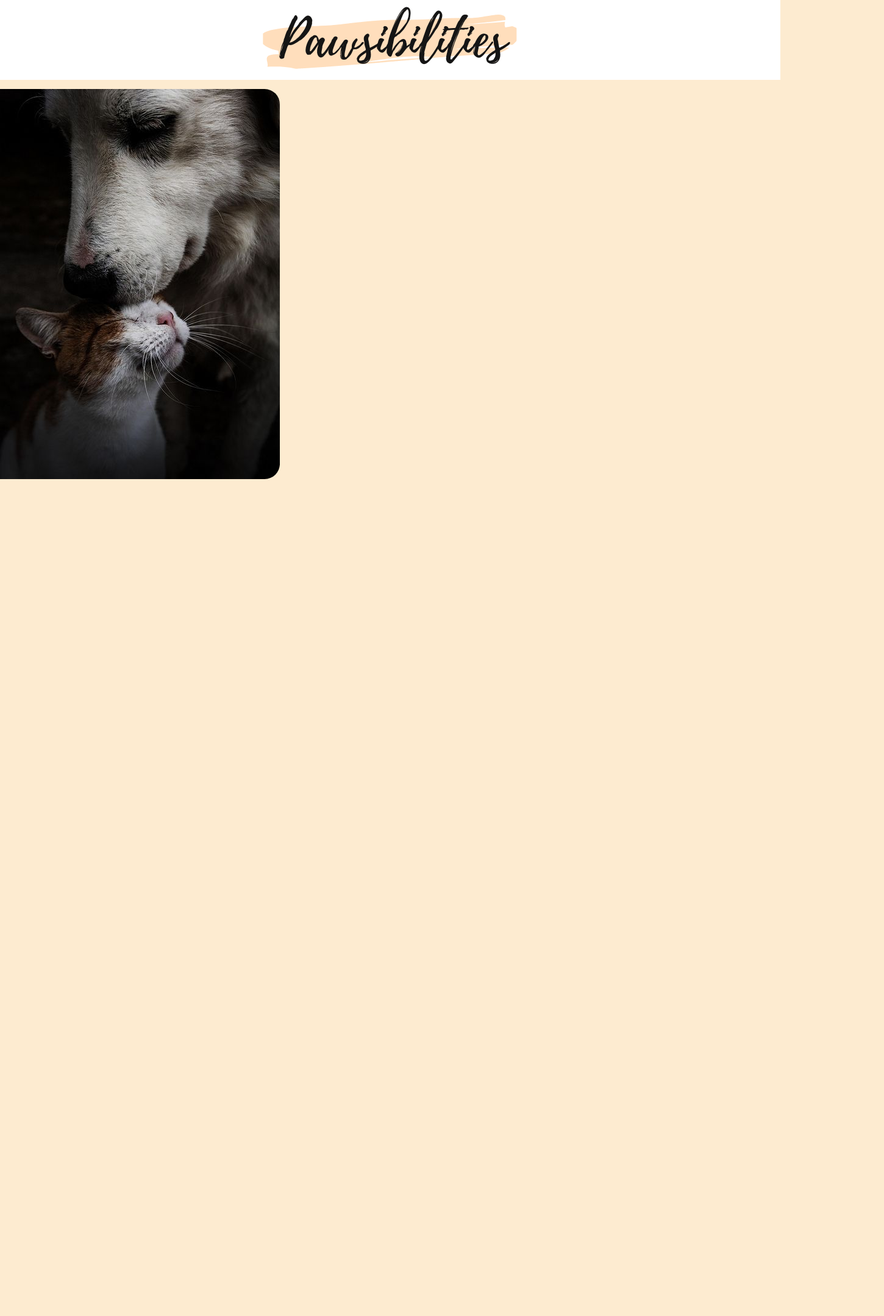
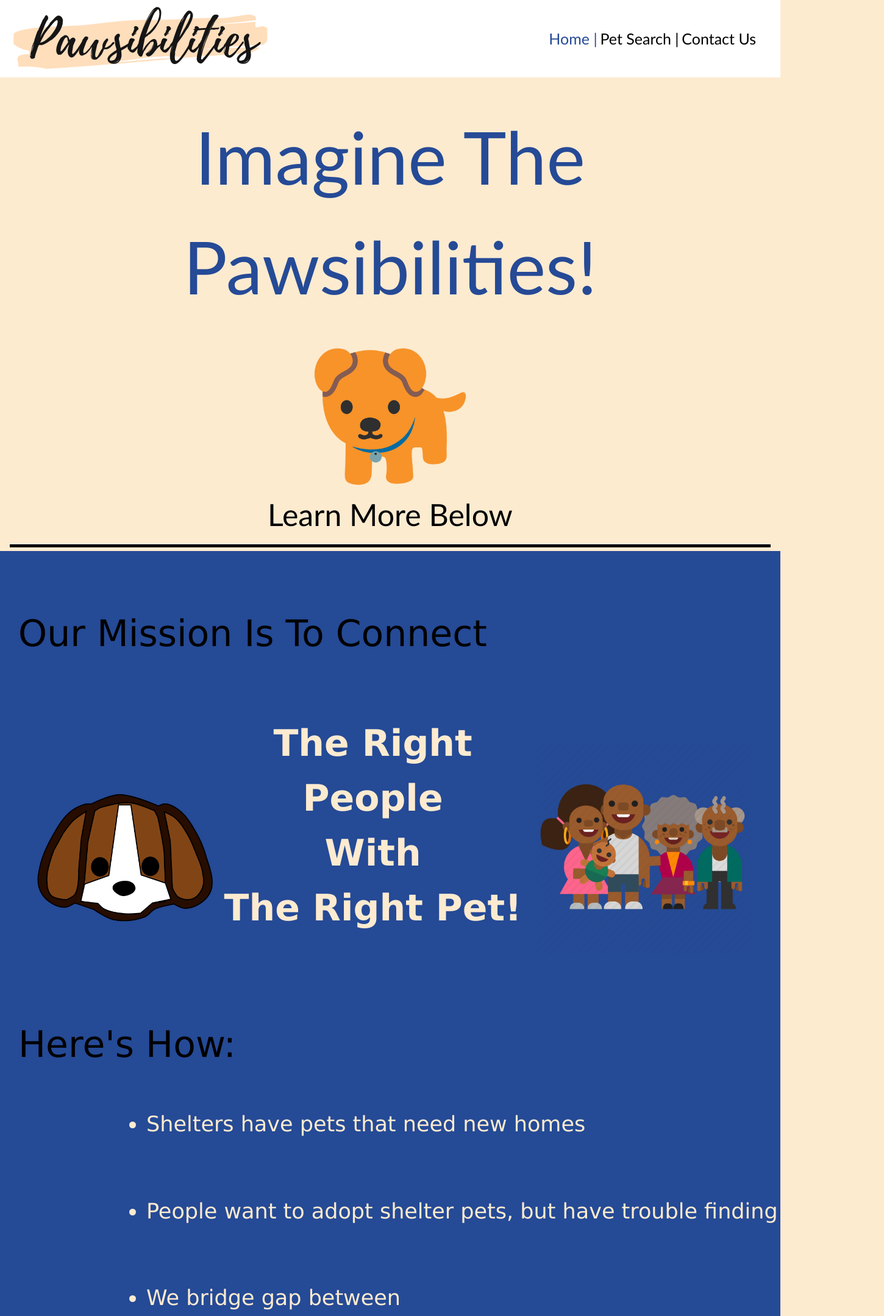
Before and after one commit to trish234/comp20-final, a website: page index.html in a window 1280 px wide. Shown: the top 2159 px of the page at 61% size, 1450 px wide, since content can reach past the window. Before the commit the page ends 800 px from the top, so only its background shows below. Drawn offline with nearby package versions, Linux system fonts and the light colour scheme.

Commit message:
hope this works lol

```diff
--- a/index.html
+++ b/index.html
@@ -3,36 +3,169 @@
 <head>
 <meta charset="utf-8">
 <meta name="viewport" content="width=device-width, initial-scale-1.0">
-        <title>Pawsibilities</title>
+	<link rel="stylesheet" href="https://www.w3schools.com/w3css/4/w3.css">
+<title>Contact Us</title>
+
 <style>
 	html, body, main {
     	background-color: #FDEBD0;
-                height: 100%;
+        height: 1800px;
         width: 100%;
         margin: 0px;
         padding: 0px;
     }
+
     header {
         display: flex;
         flex-direction: row;
-                justify-content: center;
+		justify-content: space-between;
+		width: 100%;
+		align-items: center;
         overflow: hidden;
         background-color: #FFFFFF;
 	}
-            article {
-                margin-top: 15px;
-                display: flex;
-                flex-direction: row;
-                overflow: hidden;
+
+	a {
+		color: #000000;
+		font-size: 25px;
+		font-family: "Gill Sans", "Gill Sans MT", "Myriad Pro", "DejaVu Sans Condensed", Helvetica, Arial, "sans-serif"
+
 	}
+
+	a:hover {
+		font-size: 30px;
+	}
+
+	.navigation {
+		padding: 20px;
+		margin: 20px
+	}
+
+	.phrase {
+		font-size: 120px;
+		color: #254A96;
+		font-family: "Gill Sans", "Gill Sans MT", "Myriad Pro", "DejaVu Sans Condensed", Helvetica, Arial, "sans-serif";
+		text-align: center;
+		height: 70%;
+		margin-top: 30px;
+/*		background-color: #FDEBD0;*/
+		width: 100%;
+		transform: translate(0px, 10px)
+	}
+
+	.sub_phrase {
+		font-size: 50px;
+		color: #000000;
+	}
+
+	.spacer {
+		margin-top: 30px;
+	}
+
+	.dog_pic {
+
+	}
+
+	.about_us {
+		font-size: 60px;
+		color: #000000;
+		margin-left: 30px;
+	}
+
+	.container {
+		transform: translate(0px, -100px);
+		width: 25%;
+/*		border: solid medium #000000;*/
+		display: inline-block;
+	}
+
+	.middle {
+/*		border: solid medium #000000;*/
+		width: 40%;
+		display: inline-block;
+	}
+
+	li {
+		font-size: 35px;
+		color: #FDEBD0;
+		transform: translate(170px)
+	}
+
 </style>
 </head>
 <body>
 	<header>
-            <a href="#default"><img src="/public/pawsibilities.png" alt="logo" /></a>
+    	<a href="#default"><img src="public/pawsibilities.png" alt="logo" /></a>
+
+		<div class="navigation">
+			<a href="index.html" style="text-decoration: none; color: #254A96">Home   |</a>
+			<a href="pet search.html" style="text-decoration: none">Pet Search   |</a>
+			<a href="Contact Us.html" style="text-decoration: none">Contact Us</a>
+		</div>
     </header>
-        <article>
-            <img src="/public/catsanddogs.jpg" alt="cats and dogs" style="border-radius: 0px 25px 25px 0px;" />
-        </article>
+
+	<div class="w3-container w3-center w3-animate-top">
+
+	<div class="phrase">
+		Imagine The Pawsibilities!
+		<br>
+
+		<div class="spacer"></div>
+
+		<img src="dog.png" alt="Cute Dog" height="250px">
+
+		<div class="sub_phrase">
+			Learn More Below
+		</div>
+
+	</div>
+
+	</div>
+
+	<div class="w3-container w3-center w3-animate-opacity">
+		<hr style="height: 5px; background-color: black">
+	</div>
+
+	<br>
+	<br>
+
+
+	<div class="background" style="background-color: #254A96; transform: translate(0px, -60px); height: 1320px">
+
+	<div class="about_us">
+		<br>
+		Our Mission Is To Connect
+		<br><br>
+
+		<div class="container">
+			<img src="dog2.png" alt="Cute Dog" height="350px">
+		</div>
+
+		<div class="middle" style="text-align: center; color: #FDEBD0">
+			<strong>The Right People <br> With <br> The Right Pet!</strong>
+		</div>
+
+		<div class="container">
+			<img src="family.png" alt="Loving Family" height="350px">
+		</div>
+
+		<br>
+
+		Here's How:
+
+		<br>
+
+		<ul>
+			<li>Shelters have pets that need new homes</li>
+			<br>
+			<li>People want to adopt shelter pets, but have trouble finding them</li>
+			<br>
+			<li>We bridge gap between </li>
+		</ul>
+
+	</div>
+
+	</div>
+
 </body>
 </html>
```
Also changed, not shown: ContactUs.html (added, +116 -0 lines), PetSearch.html (added, +177 -0 lines), dog.png (added), dog2.png (added), family.png (added), 1 other file. Lines whose indentation alone changed are shown as unchanged.
